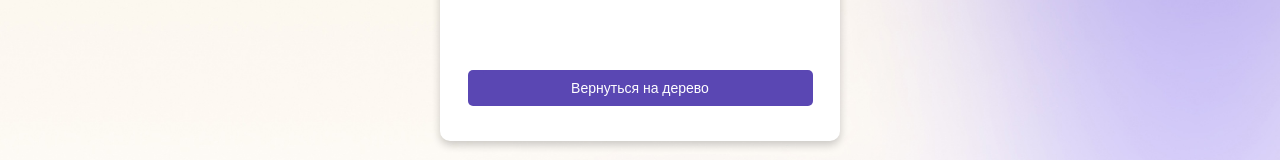
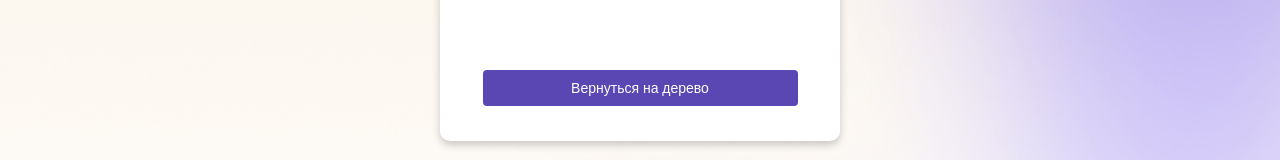
Before and after one commit to NikolyaTruLaLaLa/RingsOfWisdom, a React (Vite) app in the folder frontend/ringsOfWisdom/: page /quiz in a window 1280 px wide. Shown: the part 535-695 px from the top of the page. Built offline with nearby package versions, Linux system fonts and the light colour scheme.

Commit message:
Update style_quez.css

```diff
--- a/frontend/ringsOfWisdom/src/assets/style/style_quez.css
+++ b/frontend/ringsOfWisdom/src/assets/style/style_quez.css
@@ -92,7 +92,7 @@
 
 .back-to-menu {
     padding: 10px 15px;
-    background-color: #5a47b3;
+    color: #5a47b3;
     color: #fff;
     border: none;
     border-radius: 5px;
@@ -105,6 +105,6 @@
 }
 
 .back-to-menu:hover {
-    background-color: #5a47b3;
+    color: #5a47b3;
     transform:scale(1.02);
 }
```
